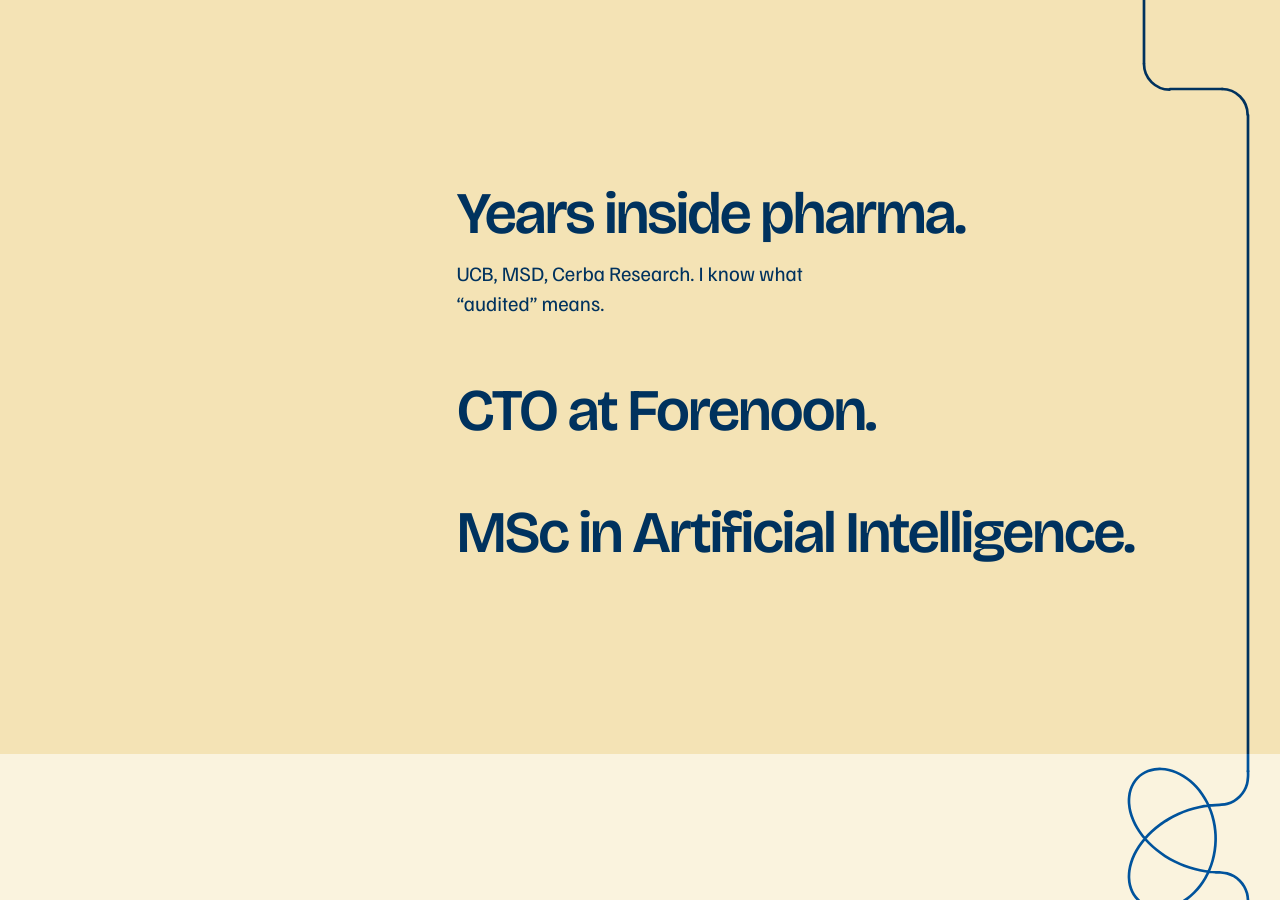
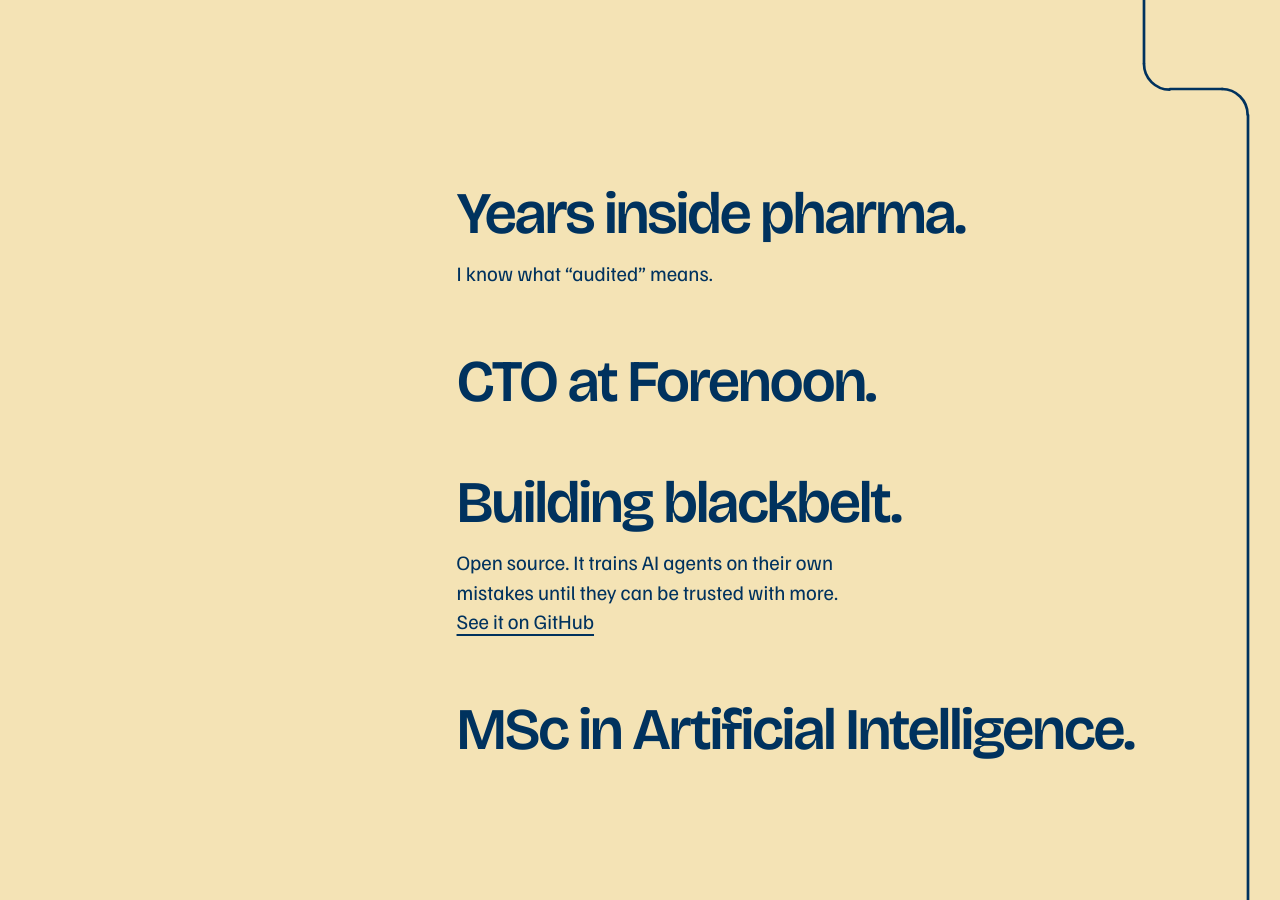
Before and after one commit to thomas-moerman/thomas-moerman.github.io, a Jekyll site: the page built from index.html, in a window 1280 px wide and 900 px high, scrolled down 2735 px. Built offline with Jekyll 4.4.1, drawn with Linux system fonts in a browser that asks for light colours.

Commit message:
Add blackbelt to background, drop pharma company names

```diff
--- a/index.html
+++ b/index.html
@@ -37,8 +37,9 @@ footer_in_contact: true
 <section class="past" aria-label="Background">
   <div class="wrap"><svg class="ln v d b1" fill="none" width="0" height="0" aria-hidden="true" focusable="false"><line x1="50%" y1="0" x2="50%" y2="100%" pathLength="1"/></svg><svg class="ln u d b2" fill="none" width="0" height="0" aria-hidden="true" focusable="false" viewBox="0 0 100 100"><path pathLength="1" d="M0 0C0 55 45 100 100 100"/></svg><svg class="ln h d b3" fill="none" width="0" height="0" aria-hidden="true" focusable="false"><line x1="0" y1="50%" x2="100%" y2="50%" pathLength="1"/></svg><svg class="ln u d b4" fill="none" width="0" height="0" aria-hidden="true" focusable="false" viewBox="0 0 100 100"><path pathLength="1" d="M0 0C55 0 100 45 100 100"/></svg><svg class="ln v d lane b5" fill="none" width="0" height="0" aria-hidden="true" focusable="false"><line x1="50%" y1="0" x2="50%" y2="100%" pathLength="1"/></svg>
     <ul>
-      <li><p class="fact">Years inside pharma.</p><p class="detail">UCB, MSD, Cerba Research. I know what “audited” means.</p></li>
+      <li><p class="fact">Years inside pharma.</p><p class="detail">I know what “audited” means.</p></li>
       <li><p class="fact">CTO at Forenoon.</p></li>
+      <li><p class="fact">Building blackbelt.</p><p class="detail">Open source. It trains AI agents on their own mistakes until they can be trusted with more. <a class="link" href="{{ site.github }}/blackbelt">See it on GitHub</a></p></li>
       <li><p class="fact">MSc in Artificial Intelligence.</p></li>
     </ul>
   </div>
```
